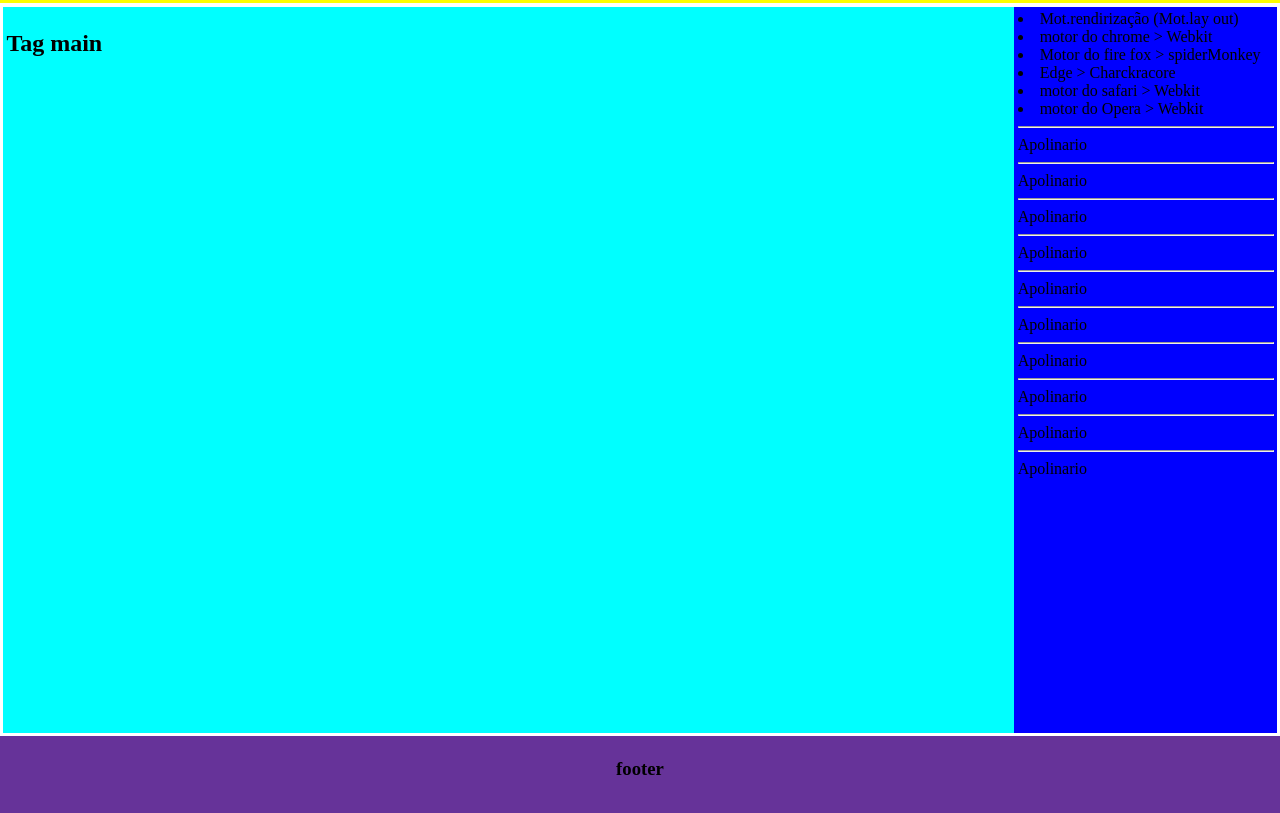
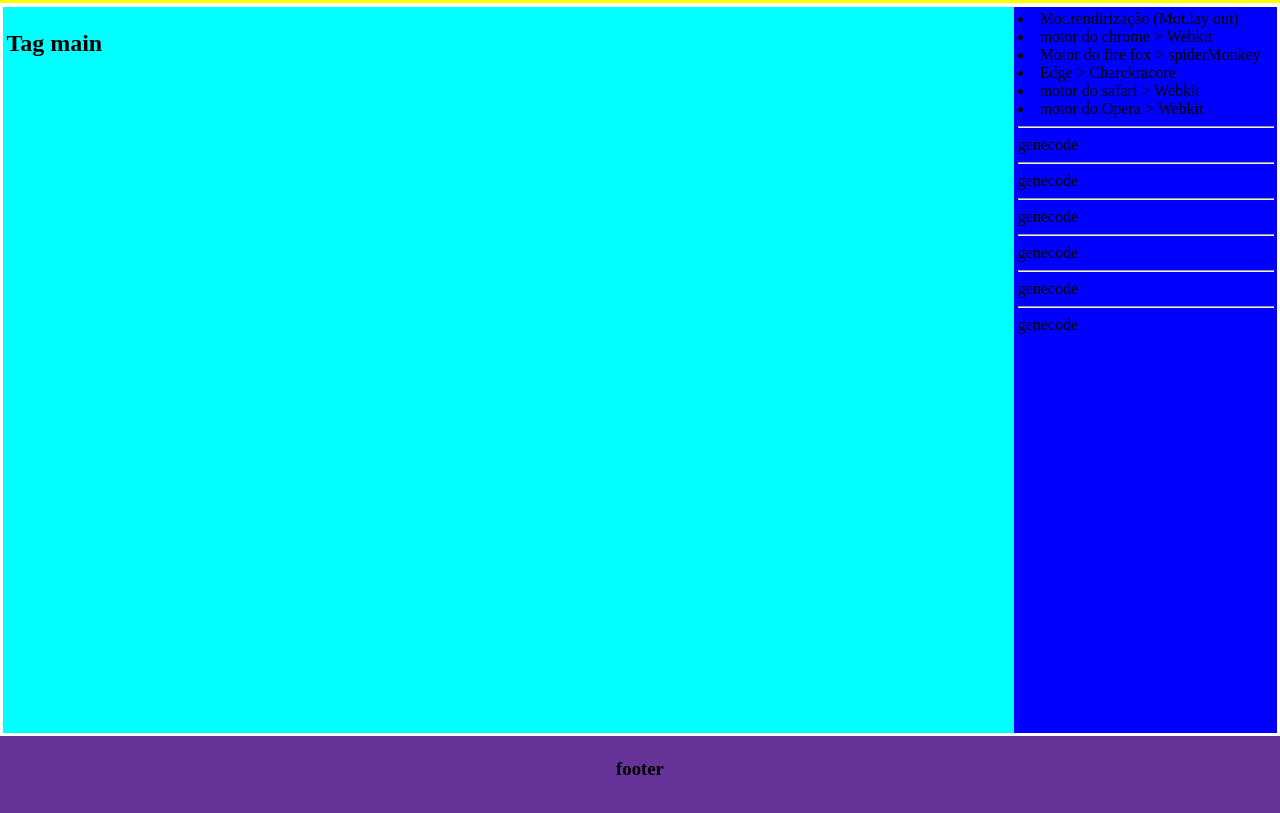
Before and after one commit to genecod/Genecode_html, a plain HTML site: page Aside.html in a window 1280 px wide. Shown: the part 83-896 px from the top of the page. Drawn offline with Linux system fonts and the light colour scheme.

Commit message:
Update Aside.html

```diff
--- a/Aside.html
+++ b/Aside.html
@@ -73,26 +73,17 @@
         <li>motor do safari > Webkit</li>
         <li>motor do Opera > Webkit</li>
         <hr>
-        Apolinario
+        genecode
         <hr>
-        Apolinario
+        genecode
         <hr>
-        Apolinario
+        genecode
         <hr>
-        Apolinario
+        genecode
         <hr>
-        Apolinario
+        genecode
         <hr>
-        Apolinario
-        <hr>
-        Apolinario
-        <hr>
-        Apolinario
-        <hr>
-        Apolinario
-        <hr>
-        Apolinario
-
+        genecode
 
     </aside>
 
```
